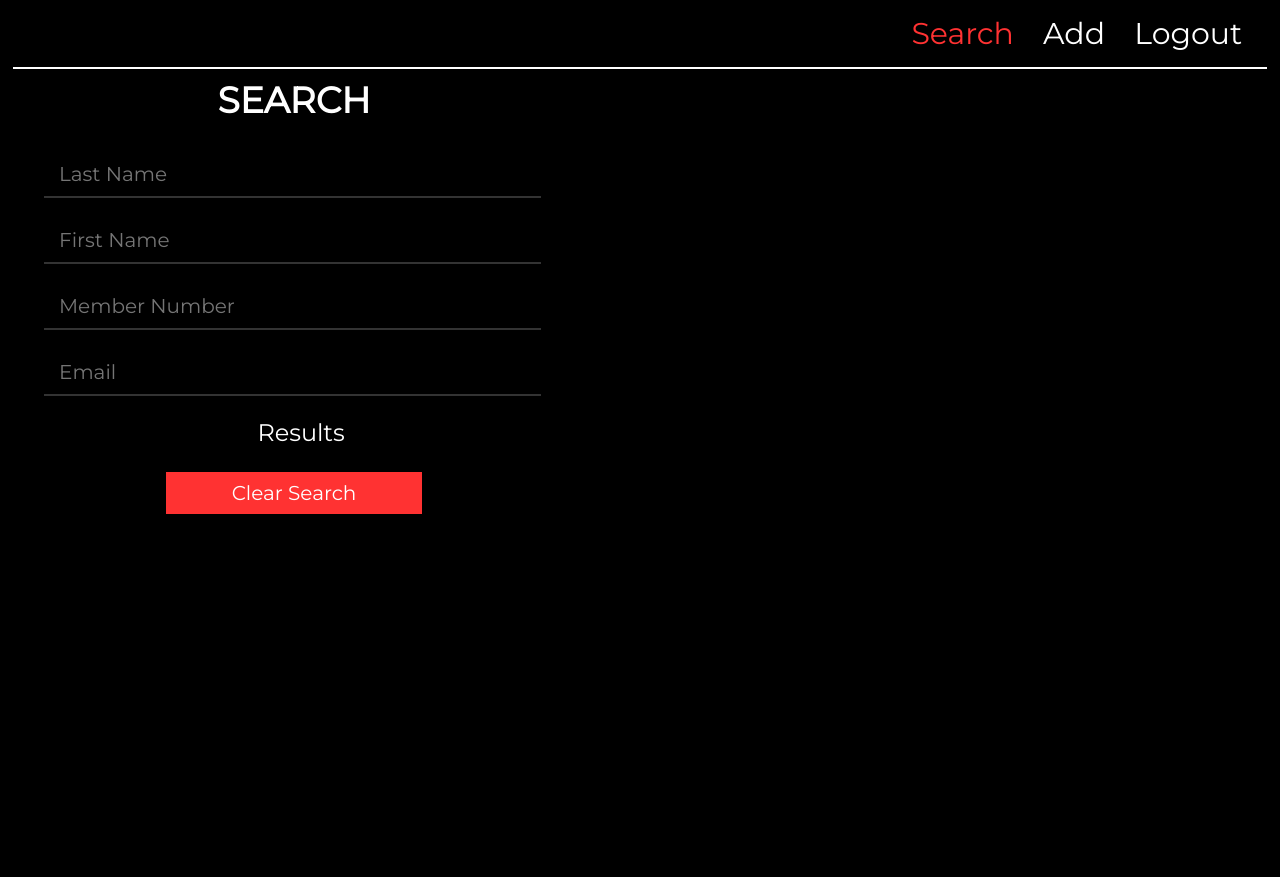
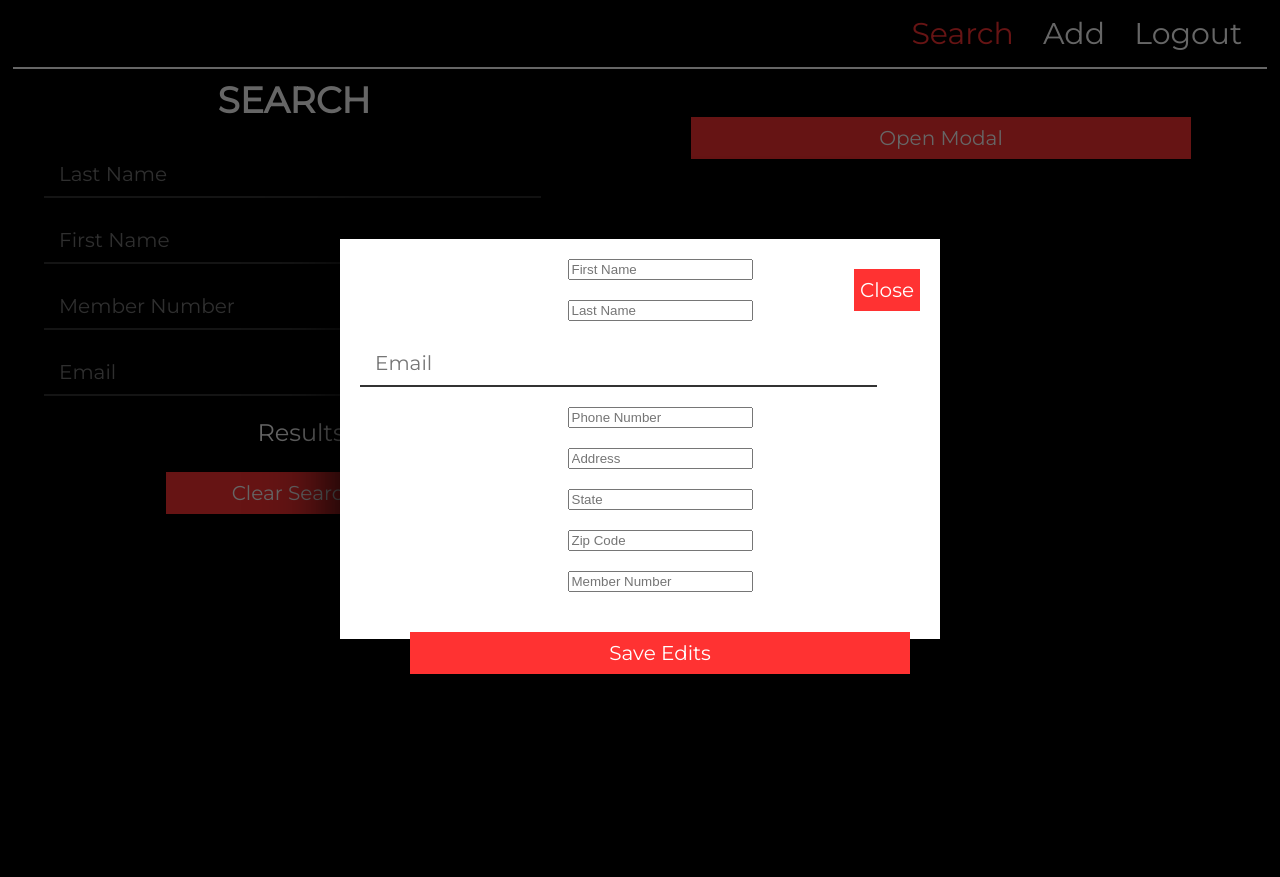
Before and after one commit to unitedideas/memberomra, a Django app: page /search in a window 1280 px wide. Run offline with Django 3.2, Linux system fonts and the light colour scheme; the visitor is signed in with stand-in values (Sample User, id 1); some libraries are stand-ins or nearby versions.

Commit message:
adding the popup mosal to the edit svreen

```diff
--- a/members/templates/base.html
+++ b/members/templates/base.html
@@ -20,7 +20,9 @@
     <script src='https://cdnjs.cloudflare.com/ajax/libs/axios/0.18.0/axios.min.js'></script>
 
     {# static files #}
+
     <link rel="stylesheet" type="text/css" href='{% static "memberomra/css/base.css" %}'>
+    <link rel="stylesheet" type="text/css" href='{% static "memberomra/css/edit_member_modal.css" %}'>
 
     <!-- Global site tag (gtag.js) - Google Analytics -->
     {#place the google analytics JS here#}
--- /dev/null
+++ b/members/templates/edit_modal.html
@@ -0,0 +1,54 @@
+<button id="myBtn">Open Modal</button>
+
+{#modal background#}
+<div class="modal-overlay" id="modal-overlay"></div>
+
+<div class="modal" id="modal">
+    {#close modal#}
+    <button class="close-button" id="close-button">Close</button>
+    <div class="inner-modal">
+        <div class="form-group">
+            <input type="text" id="firstName" placeholder="First Name">
+        </div>
+        <div class="form-group">
+            <input type="text" id="lastName" placeholder="Last Name">
+        </div>
+        <div class="form-group">
+            <input type="email" id="email" placeholder="Email">
+        </div>
+        <div class="form-group">
+            <input type="text" id="phoneNumber" placeholder="Phone Number">
+        </div>
+        <div class="form-group">
+            <input type="text" id="address" placeholder="Address">
+        </div>
+        <div class="form-group">
+            <input type="text" id="state" placeholder="State">
+        </div>
+        <div class="form-group">
+            <input type="text" id="zip" placeholder="Zip Code">
+        </div>
+        <div class="form-group">
+            <input type="text" id="memberNumber" placeholder="Member Number">
+        </div>
+        <button onclick="edit_member()">Save Edits</button>
+        <button onclick="delete_member()">Delete Member</button>
+    </div>
+</div>
+
+<script>
+    var modal = document.querySelector("#modal");
+    var modalOverlay = document.querySelector("#modal-overlay");
+    var closeButton = document.querySelector("#close-button");
+    var openButton = document.querySelector("#open-button");
+
+    closeButton.addEventListener("click", function () {
+        modal.classList.toggle("closed");
+        modalOverlay.classList.toggle("closed");
+    });
+
+    openButton.addEventListener("click", function () {
+        modal.classList.toggle("closed");
+        modalOverlay.classList.toggle("closed");
+    });
+</script>
--- a/members/templates/member_cards.html
+++ b/members/templates/member_cards.html
@@ -1,4 +1,6 @@
 {% load static %}
+
+
 <div class="result_block" id="result_block">
     <div id="result_group_template" style="display: none">
         <div class="result_group tran_in">
@@ -11,7 +13,8 @@
             </div>
             {#Edit Button#}
             <div class="edit_del_right tran_in">
-                <svg width="23" height="23" viewBox="0 0 23 23" fill="none" xmlns="http://www.w3.org/2000/svg"  onclick=edit_member()>
+                <svg width="23" height="23" viewBox="0 0 23 23" fill="none" xmlns="http://www.w3.org/2000/svg"
+                     onclick=edit_member()>
                     <path fill-rule="evenodd" clip-rule="evenodd"
                           d="M11.4839 14.247L10.5948 13.3585L20.2348 3.72654L21.1239 4.61504L11.4839 14.247ZM9.73845 12.5018L8.8493 11.6133L18.4883 1.98136L19.3774 2.86986L9.73845 12.5018ZM8.12152 15.225L8.85193 11.6107L11.4872 14.2451L8.12152 15.225ZM22.6286 1.26223L21.7375 0.371718C21.2432 -0.123232 20.4545 -0.122228 19.9682 0.364691L19.0871 1.24516L21.7545 3.91167L22.6367 3.0312C23.1259 2.54027 23.1189 1.75216 22.6286 1.26223ZM18.1095 22.0031H1.0067V5.06431H13.927L14.9237 4.06839H0V23H19.1162V8.08723L18.1095 9.09319V22.0031Z"
                           fill="white"/>
@@ -19,7 +22,8 @@
             </div>
             {#Trash Button#}
             <div class="edit_del_right tran_in">
-                <svg width="19" height="25" viewBox="0 0 19 25" fill="none" xmlns="http://www.w3.org/2000/svg" onclick=edit_member()>
+                <svg width="19" height="25" viewBox="0 0 19 25" fill="none" xmlns="http://www.w3.org/2000/svg"
+                     onclick=delete_member()>
                     <path fill-rule="evenodd" clip-rule="evenodd"
                           d="M14.0005 2C14.0005 0.8955 13.105 0 12.0005 0H7.0005C5.896 0 5.0005 0.8955 5.0005 2V3H0V4H1.125L1.9995 23.5C1.9995 23.5 2.314 25 3.4995 25C4.323 25 7.651 25 8.9995 25C8.9995 25 9.4055 25 9.9995 25C11.1453 25 15.1453 25 15.4995 25C16.6855 25 17 23.5 17 23.5L17.8335 4H19V3H14.0005V2ZM6.00049 2C6.00049 1.4475 6.52315 1 7.16715 1H11.8338C12.4778 1 13.0005 1.448 13.0005 2V3H6.00049V2V2ZM15.5 23.9995H10H9H3.5C3.5 23.9995 3.084 23.7725 3 22.9995C2.9165 22.2265 2.125 3.9995 2.125 3.9995H16.7915C16.792 3.9995 16.084 22.2265 16.0005 22.9995C15.9165 23.7725 15.5 23.9995 15.5 23.9995ZM13.5005 6H12.5005L12.0005 22H13.0005L13.5005 6ZM7.0005 22L6.5005 6H5.5L6 22H7.0005ZM9 6H10V22H9V6Z"
                           fill="white"/>
@@ -28,19 +32,20 @@
         </div>
     </div>
 </div>
-
-
+{% include 'edit_modal.html' %}
 
 {#edit function#}
 <script>
-{#Opens edit modal to edit member#}
+    {#Opens edit modal to edit member#}
+
     function edit_member() {
-        console.log("Open Modal")
-
+        modal.classList.toggle("closed");
+        modalOverlay.classList.toggle("closed");
     }
 
-{#Opens edit modal to edit member#}
-    function del_member() {
+    {#Opens edit modal to edit member#}
+
+    function delete_member() {
         console.log("Delete Something")
     }
 </script>
--- a/members/urls.py
+++ b/members/urls.py
@@ -9,6 +9,8 @@ urlpatterns = [
     path('add', views.add, name='add'),
 
     path('member_search', views.member_search, name='member_search'),
+
+    path('edit_member', views.edit_member, name='edit_member'),
 
     path('', auth_views.LoginView.as_view(template_name='members/home.html', authentication_form=CustomAuthForm,
                                           redirect_authenticated_user=True), name='login'),
@@ -37,4 +39,6 @@ urlpatterns = [
          auth_views.PasswordChangeDoneView.as_view(template_name='members/password_change_done.html'),
          name='password_change_done'),
 
+
+
 ]
--- a/members/views.py
+++ b/members/views.py
@@ -50,3 +50,11 @@ def member_search(request):
         search_results = serialize('json', search_results)
 
     return JsonResponse({"search_results": search_results})
+
+
+def edit_member(request):
+    pass
+
+
+def delete_member(request):
+    pass
--- a/static/memberomra/css/base.css
+++ b/static/memberomra/css/base.css
@@ -115,7 +115,12 @@ button div {
 
 button:hover {
     color: #000;
+    outline: 3px solid rgb(255, 50, 50);
+}
+button:active {
+    color: rgb(255, 50, 50);
     background-color: #FFF;
+    outline: 3px solid rgb(255, 50, 50);
 }
 
 button:visited {
--- /dev/null
+++ b/static/memberomra/css/edit_member_modal.css
@@ -0,0 +1,67 @@
+
+.modal {
+    /* This way it could be display flex or grid or whatever also. */
+    display: block;
+
+    /* Probably need media queries here */
+    width: 600px;
+    max-width: 100%;
+
+    height: 400px;
+    max-height: 100%;
+
+    position: fixed;
+
+    z-index: 100;
+
+    left: 50%;
+    top: 50%;
+
+    /* Use this for centering if unknown width/height */
+    transform: translate(-50%, -50%);
+
+    /* If known, negative margins are probably better (less chance of blurry text). */
+    /* margin: -200px 0 0 -200px; */
+
+    background: white;
+    box-shadow: 0 0 60px 10px rgba(0, 0, 0, 0.9);
+}
+
+.closed {
+    display: none;
+}
+
+.modal-overlay {
+    position: fixed;
+    top: 0;
+    left: 0;
+    width: 100%;
+    height: 100%;
+    z-index: 50;
+    background: rgba(0, 0, 0, 0.6);
+}
+
+.inner-modal {
+    position: absolute;
+    top: 0;
+    left: 0;
+    width: 100%;
+    height: 100%;
+    overflow: auto;
+    padding: 20px 50px 20px 20px;
+}
+
+
+.modal .close-button {
+    position: absolute;
+    width: auto;
+
+    /* don't need to go crazy with z-index here, just sits over .inner-modal */
+    z-index: 1;
+
+    top: 10px;
+
+    /* needs to look OK with or without scrollbar */
+    right: 20px;
+
+}
```
